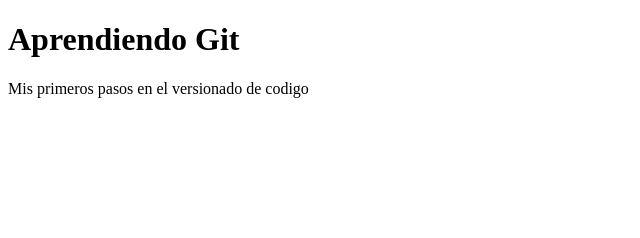
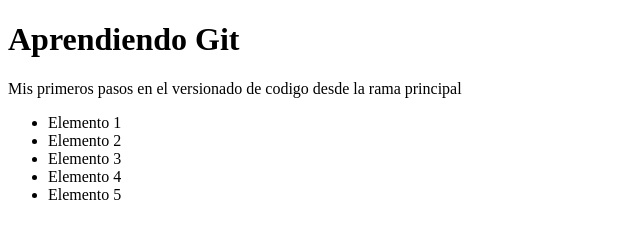
Before and after one commit to luchogrz/git-main, a plain HTML site: page index.html in a window 1280 px wide. Shown: the whole page, without its empty margins (0-640 px from the left). Drawn offline with Linux system fonts and the light colour scheme.

Commit message:
agregando estilos.css al index.html

```diff
--- a/index.html
+++ b/index.html
@@ -5,13 +5,21 @@
     <meta charset="UTF-8">
     <meta http-equiv="X-UA-Compatible" content="IE=edge">
     <meta name="viewport" content="width=device-width, initial-scale=1.0">
+    <link rel="stylesheet" href="estilos.css">
     <title>Aprendiendo Git</title>
 </head>
 
 <body>
 
     <h1>Aprendiendo Git</h1>
-    <p>Mis primeros pasos en el versionado de codigo</p>
+    <p>Mis primeros pasos en el versionado de codigo desde la rama principal</p>
+    <ul>
+        <li>Elemento 1</li>
+        <li>Elemento 2</li>
+        <li>Elemento 3</li>
+        <li>Elemento 4</li>
+        <li>Elemento 5</li>
+    </ul>
 
 </body>
 
```
